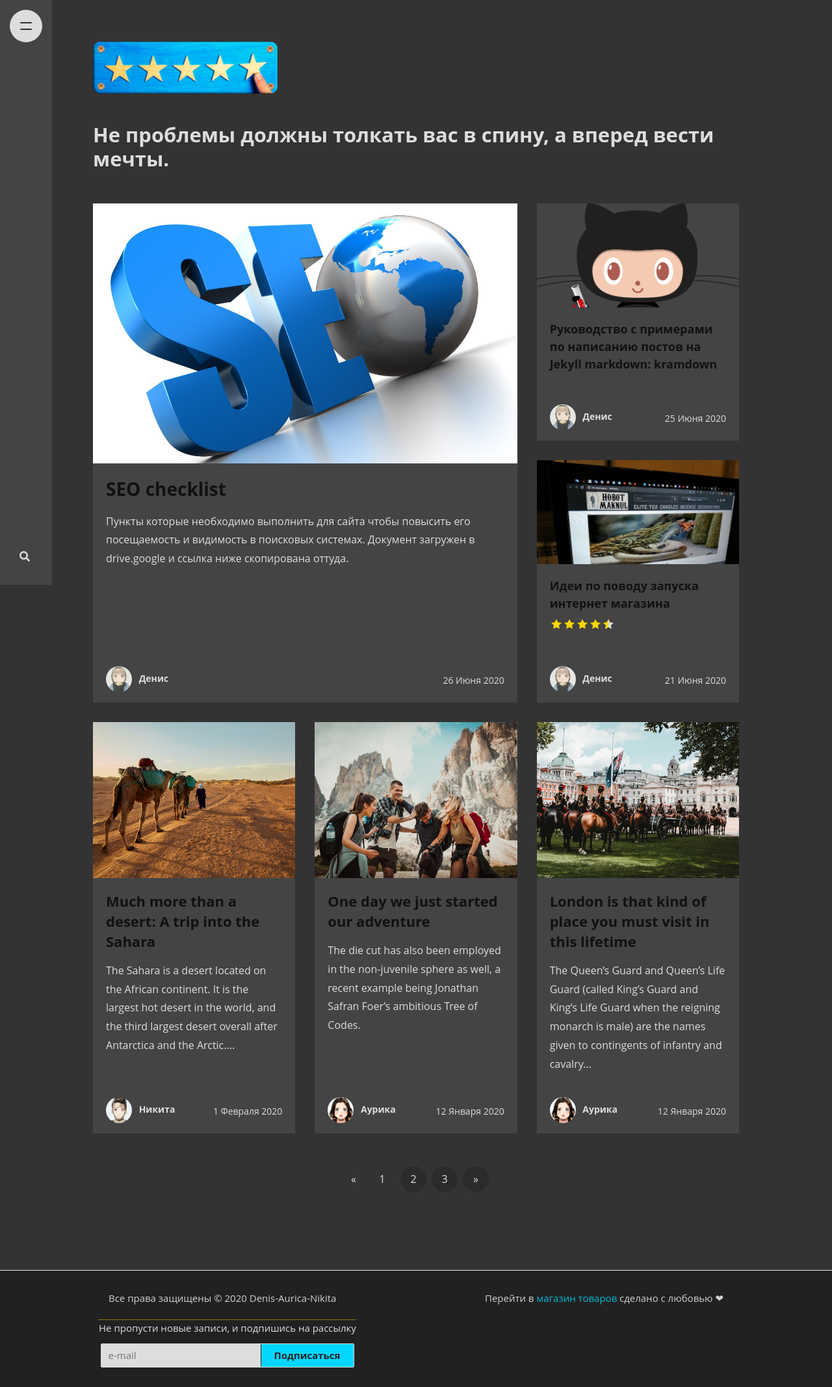
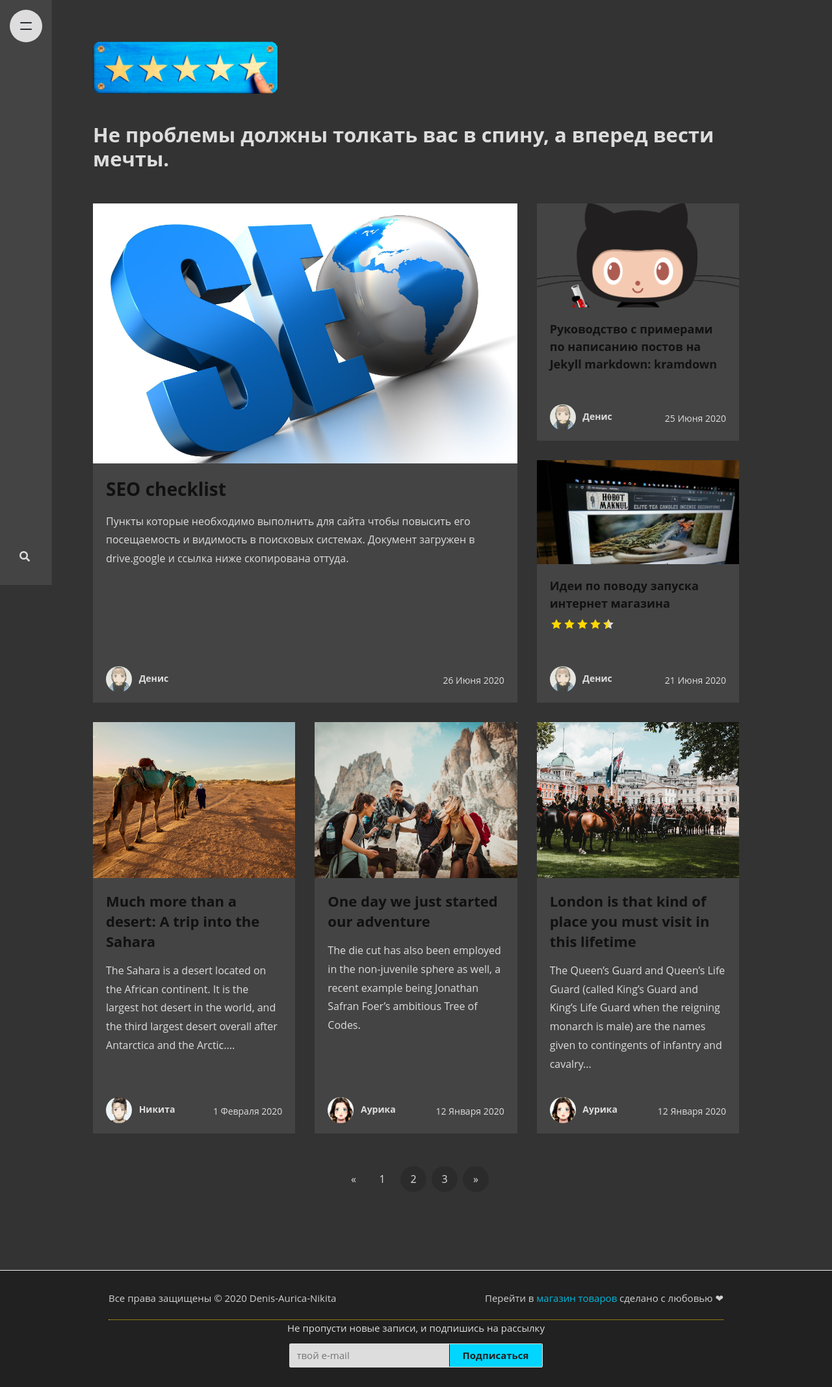
Before and after one commit to DenisLevadny/denislevadny.github.io, a Jekyll site: the page built from index.html, in a window 1280 px wide. Shown: the whole page at 65% size. Built offline with Jekyll 4.4.1, drawn with Linux system fonts in a browser that asks for light colours; nearby versions of some CDN libraries; the list of posts is cut into pages by our own code; comment, search, counter and statistics services are not loaded.

Commit message:
Update default.html

```diff
--- a/_layouts/default.html
+++ b/_layouts/default.html
@@ -120,6 +120,7 @@
             <div class="col-md-6 col-sm-12 text-center text-lg-right">
                 Перейти в <a target="_blank" href="https://www.hobot.ml">магазин товаров</a> сделано с любовью ❤
             </div>
+          </div>
 
 <!-- Newsletter
     ================================================== -->
@@ -127,13 +128,12 @@
              <span> Не пропусти новые записи, и подпишись на рассылку</span>
                 <form action="{{site.mailchimp-list}}" method="post" name="mc-embedded-subscribe-form" class="wj-contact-form validate" target="_blank" novalidate>
                      <div class="mc-field-group d-inline-flex">
-                         <input type="email" placeholder="e-mail" name="EMAIL" class="required email" id="mce-EMAIL" autocomplete="on" required>
+                         <input type="email" placeholder="твой e-mail" name="EMAIL" class="required email" id="mce-EMAIL" autocomplete="on" required>
                          <input type="submit" value="Подписаться" name="subscribe" class="heart">
                      </div>
                 </form>
             </div>
 
-       </div>
     </div>
 </footer>
 <!-- End Footer
```
